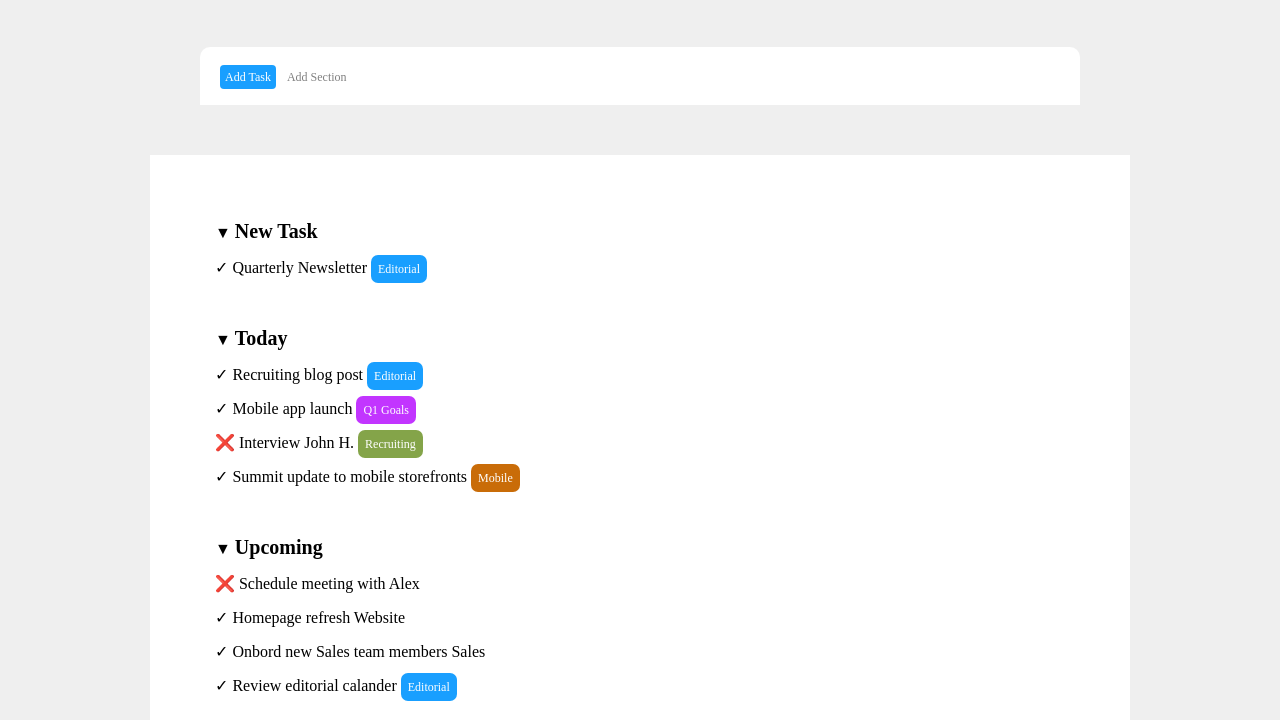
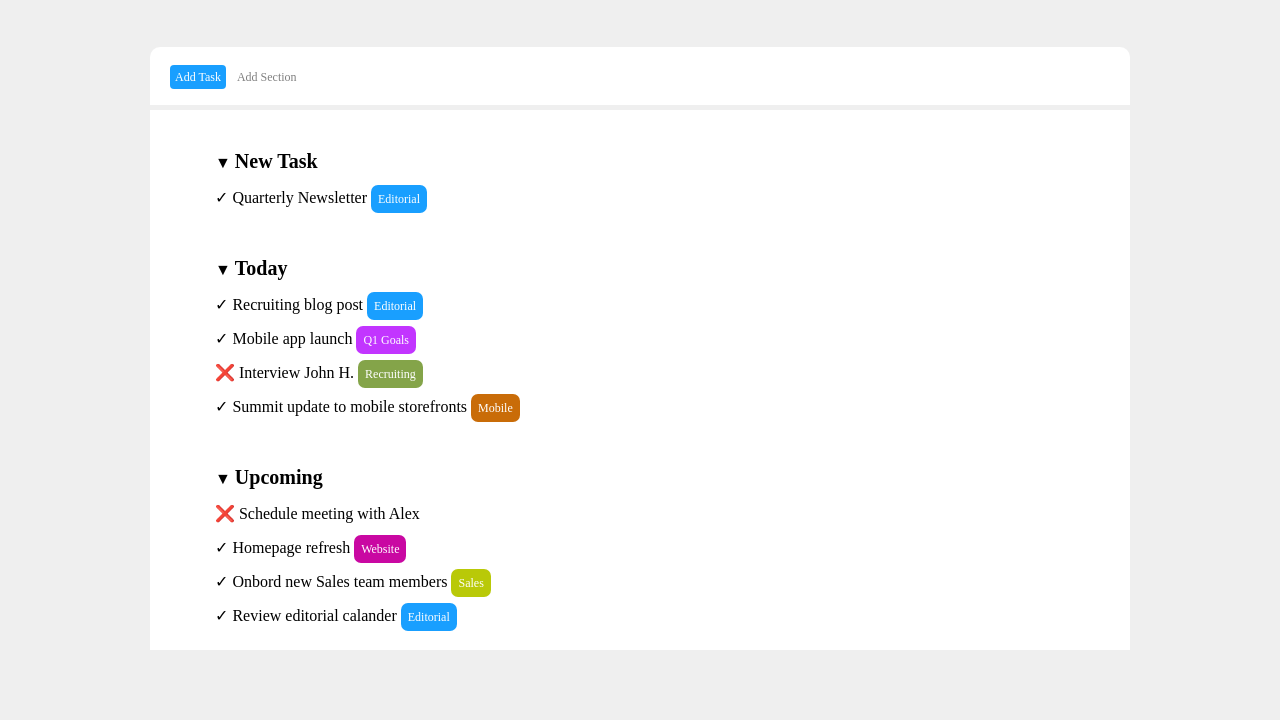
Before and after one commit to S1nghAmandeep/html-css-toboolist, a plain HTML site: page index.html in a window 1280 px wide. Shown: the part 85-805 px from the top of the page. Drawn offline with Linux system fonts and the light colour scheme.

Commit message:
third-list-styled

```diff
--- a/css/style.css
+++ b/css/style.css
@@ -27,7 +27,7 @@ body {
 .border-section {
     padding: 20px;
     background-color: white;
-    margin: 50px;
+    margin: 50px 0px 5px 0px ;
     border-top-left-radius: 10px;
     border-top-right-radius: 10px;
 }
@@ -57,7 +57,7 @@ ul {
     margin-top: 5px;
 }
 .task-list {
-    padding: 50px 50px 10px 50px;
+    padding: 25px 50px 10px 50px;
 }
 
 .editorial {
@@ -104,3 +104,22 @@ li {
     padding: 7px;
     border-radius: 7px;
 }
+
+/* terza lista */
+
+.website {
+    background-color: rgb(201, 8, 162);
+    color: white;
+    font-size: 12px;
+    padding: 7px;
+    border-radius: 7px;
+}
+
+.sales{
+    background-color: rgb(185, 201, 8);
+    color: white;
+    font-size: 12px;
+    padding: 7px;
+    border-radius: 7px;
+}
+}
```
